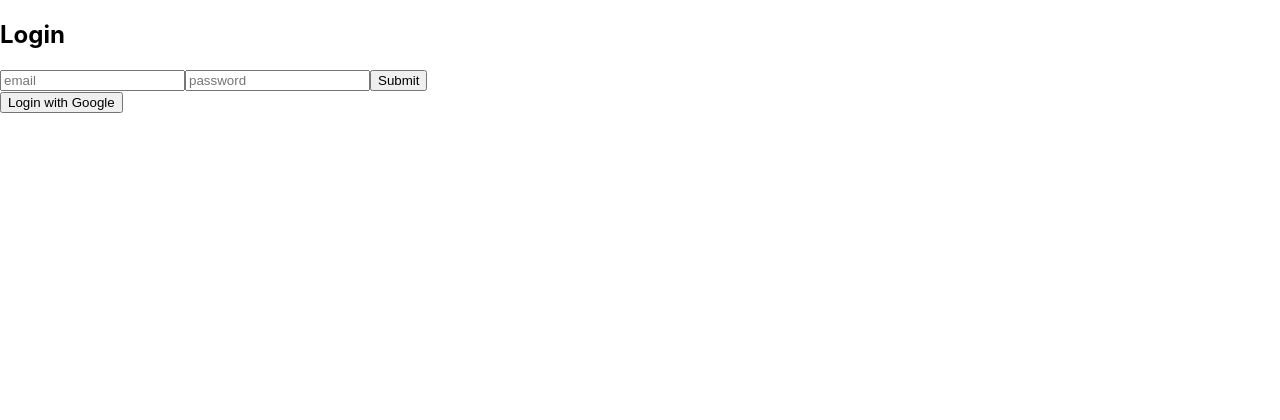
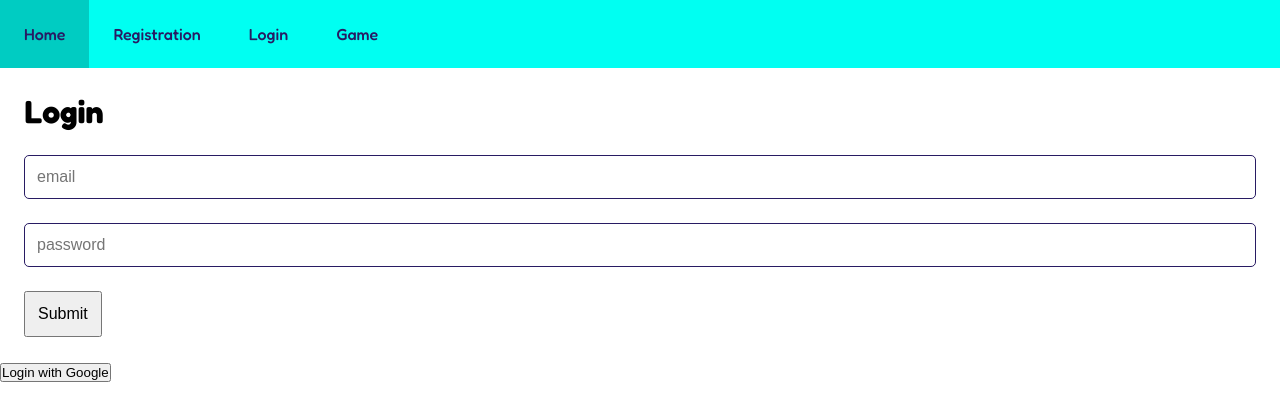
Before and after one commit to bakosandi/flying-circus-frontend, a React (Create React App) app: page /login in a window 1280 px wide. Shown: the top 420 px of the page. Built offline with nearby package versions, Linux system fonts and the light colour scheme; no server answers.

Commit message:
make some changes

```diff
--- a/src/App.js
+++ b/src/App.js
@@ -4,13 +4,16 @@ import UserContext from "./components/UserContext";
 import Profile from "./components/Profile";
 import { Routes, Route } from "react-router-dom";
 import EnglishTest from "./components/EnglishTest";
+import NavBar from "./components/NavBar";
+import Home from "./components/Home";
 
 function App() {
   return (
     <UserContext>
       <div className="App">
+        <NavBar />
         <Routes>
-          <Route path="/" element={<h1>Flying circus</h1>} />
+          <Route path="/" element={<Home />} />
           <Route path="/register" element={<Signup />} />
           <Route path="/login" element={<Login />} />
           <Route path="/profile" element={<Profile />} />
--- a/src/components/Login.jsx
+++ b/src/components/Login.jsx
@@ -45,9 +45,8 @@ const Login = (props) => {
   };
   return (
     <div>
-      <h2>Login</h2>
       {error ? <p>{error?.message ?? "unknow error"}</p> : null}
-      <UserForm onSubmit={handleLogin} loading={loading} />
+      <UserForm onSubmit={handleLogin} loading={loading} title="Login" />
       <Google />
     </div>
   );
--- a/src/components/Signup.jsx
+++ b/src/components/Signup.jsx
@@ -52,9 +52,12 @@ const Signup = (props) => {
   };
   return (
     <div>
-      <h2>Registration</h2>
       {error ? <p>{error?.message ?? "unknow error"}</p> : null}
-      <UserForm onSubmit={handleSignup} loading={loading} />
+      <UserForm
+        onSubmit={handleSignup}
+        loading={loading}
+        title="Registration"
+      />
       <Google />
     </div>
   );
--- a/src/components/UserForm.jsx
+++ b/src/components/UserForm.jsx
@@ -1,4 +1,5 @@
 import { useState } from "react";
+import "./UserForm.scss";
 
 const Userform = (props) => {
   const [email, setEmail] = useState("");
@@ -19,7 +20,8 @@ const Userform = (props) => {
     setPassword(e.target.value);
   };
   return (
-    <div>
+    <div className="user-form">
+      <h1>{props.title}</h1>
       <form onSubmit={handleSubmit}>
         <input
           placeholder="email"
@@ -35,9 +37,11 @@ const Userform = (props) => {
           onChange={handlePasswordChange}
           disabled={props.loading}
         />
-        <button type="submit" disabled={props.loading}>
-          Submit
-        </button>
+        <div>
+          <button type="submit" disabled={props.loading}>
+            Submit
+          </button>
+        </div>
       </form>
     </div>
   );
--- /dev/null
+++ b/src/components/UserForm.scss
@@ -0,0 +1,26 @@
+@import "../colors.scss";
+@import "../layout.scss";
+
+.user-form {
+  padding: $base-padding;
+  form {
+    display: grid;
+    gap: $base-padding;
+    input,
+    button {
+      padding: $base-padding/2;
+      font-size: 1rem;
+      @media screen and (max-width: 425px) {
+        width: 100%;
+      }
+    }
+    input {
+      outline: none;
+      border: 1px solid $text-color;
+      border-radius: 5px;
+    }
+  }
+  h1 {
+    margin-bottom: $base-padding;
+  }
+}
--- a/src/index.css
+++ b/src/index.css
@@ -1,13 +1,11 @@
-body {
+@import url("https://fonts.googleapis.com/css2?family=Fredoka:wght@300;500;600;700&display=swap");
+
+* {
   margin: 0;
-  font-family: -apple-system, BlinkMacSystemFont, 'Segoe UI', 'Roboto', 'Oxygen',
-    'Ubuntu', 'Cantarell', 'Fira Sans', 'Droid Sans', 'Helvetica Neue',
-    sans-serif;
-  -webkit-font-smoothing: antialiased;
-  -moz-osx-font-smoothing: grayscale;
+  padding: 0;
+  box-sizing: border-box;
 }
 
-code {
-  font-family: source-code-pro, Menlo, Monaco, Consolas, 'Courier New',
-    monospace;
+body {
+  font-family: "Fredoka", sans-serif;
 }
```
